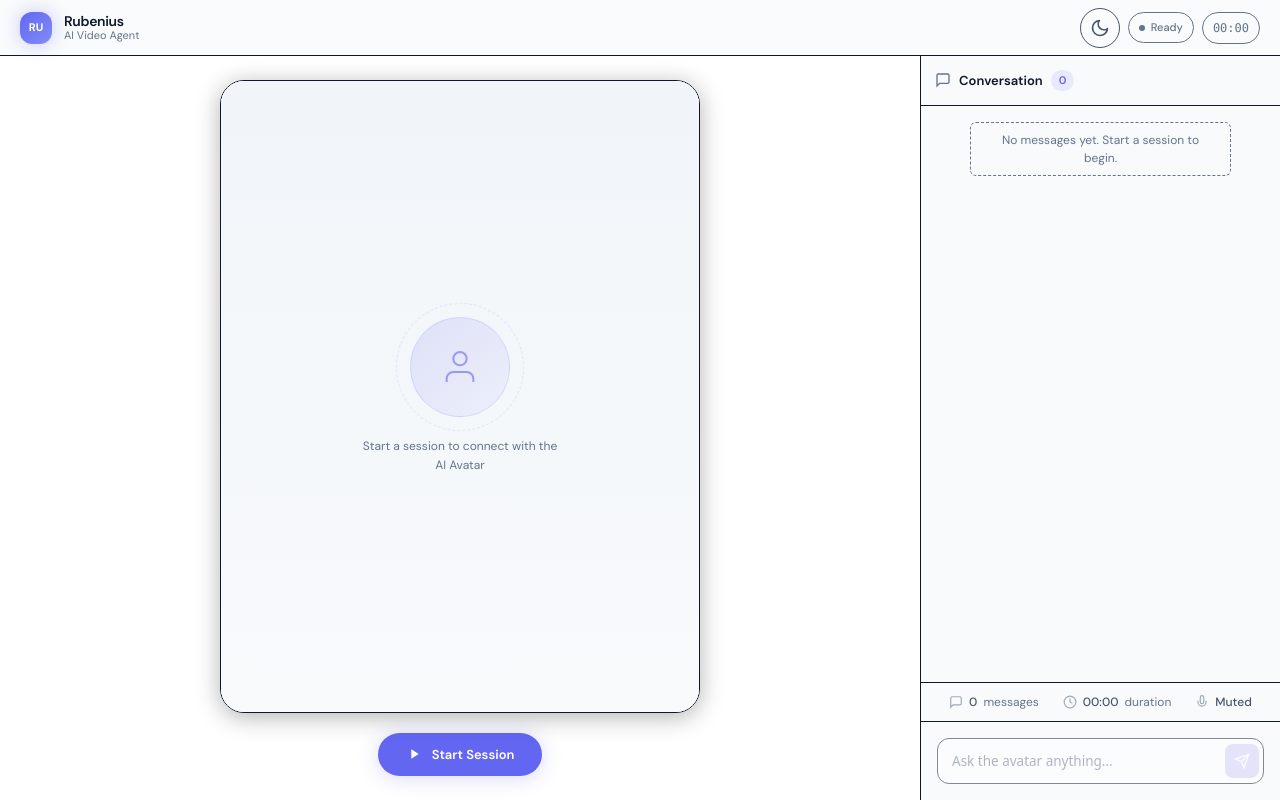
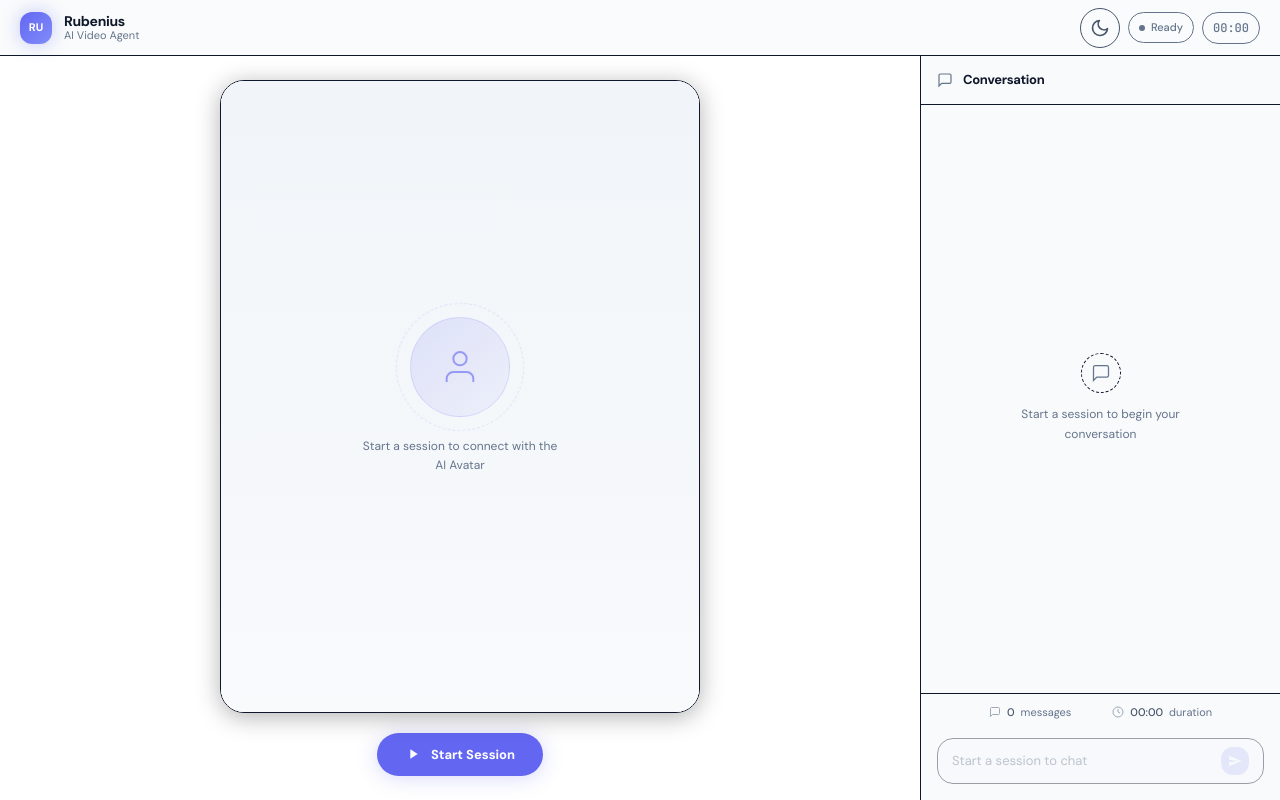
Before and after one commit to niks-nikhil-anand/AI-Video-Agent-Chatbot-Starter-Kit-Talking-Avatar-HeyGen, a Next.js app: page / in a window 1280 px wide. Built offline with nearby package versions, Linux system fonts and the light colour scheme.

Commit message:
refactor: modularize ChatPanel components and update font configuration and layout responsiveness

```diff
--- a/src/app/components/ChatPanel.tsx
+++ b/src/app/components/ChatPanel.tsx
@@ -1,6 +1,7 @@
 'use client';
 
-import React, { useState, useRef, useEffect } from 'react';
+import MessageList from './MessageList';
+import ChatInput from './ChatInput';
 
 interface Message {
   id: string;
@@ -17,7 +18,7 @@ interface ChatPanelProps {
   isTyping: boolean;
   onSendMessage: (text: string) => void;
   duration: string;
-  isMicActive: boolean;
+  unreadCount: number;
 }
 
 export default function ChatPanel({
@@ -28,143 +29,110 @@ export default function ChatPanel({
   isTyping,
   onSendMessage,
   duration,
-  isMicActive
+  unreadCount,
 }: ChatPanelProps) {
-  const [input, setInput] = useState('');
-  const messagesEndRef = useRef<HTMLDivElement>(null);
-
-  useEffect(() => {
-    messagesEndRef.current?.scrollIntoView({ behavior: 'smooth' });
-  }, [messages, isTyping]);
-
-  const handleSend = () => {
-    if (!input.trim() || !isActive) return;
-    onSendMessage(input);
-    setInput('');
-  };
-
-  const handleKeyDown = (e: React.KeyboardEvent) => {
-    if (e.key === 'Enter' && !e.shiftKey) {
-      e.preventDefault();
-      handleSend();
-    }
-  };
+  const visibleMessages = messages.filter((m) => m.role !== 'system');
 
   return (
-    <div className={`flex flex-col bg-bg-secondary border-l border-border-subtle overflow-hidden transition-transform duration-300 sm:translate-x-0 ${isOpen ? 'translate-x-0' : 'translate-x-full'} fixed inset-0 z-40 sm:static`}>
+    <>
+      {/* Mobile backdrop */}
+      {isOpen && (
+        <div
+          className="sm:hidden fixed inset-0 bg-black/40 backdrop-blur-sm z-30"
+          onClick={onToggle}
+        />
+      )}
 
-      {/* Chat Header */}
-      <div className="flex items-center justify-between p-3.5 border-b border-border-subtle flex-shrink-0">
-        <div className="flex items-center gap-2">
-          <svg className="w-4 h-4 text-text-muted" viewBox="0 0 24 24" fill="none" stroke="currentColor" strokeWidth="2">
-            <path d="M21 15a2 2 0 01-2 2H7l-4 4V5a2 2 0 012-2h14a2 2 0 012 2z"/>
+      <aside
+        className={`
+          flex flex-col bg-bg-secondary border-l border-border-subtle overflow-hidden
+          fixed inset-y-0 right-0 w-[88vw] max-w-[380px] z-40
+          sm:static sm:inset-y-auto sm:right-auto sm:w-auto sm:max-w-none sm:z-auto sm:h-full
+          transition-transform duration-300 ease-out
+          ${isOpen ? 'translate-x-0' : 'translate-x-full sm:translate-x-0'}
+        `}
+      >
+        {/* Panel header */}
+        <div className="flex items-center justify-between px-4 py-3.5 border-b border-border-subtle shrink-0">
+          <div className="flex items-center gap-2.5">
+            <svg className="w-4 h-4 text-text-muted" viewBox="0 0 24 24" fill="none" stroke="currentColor" strokeWidth="1.8">
+              <path d="M21 15a2 2 0 01-2 2H7l-4 4V5a2 2 0 012-2h14a2 2 0 012 2z" />
             </svg>
-          <span className="text-[13px] font-semibold text-text-primary">Conversation</span>
-          <span className="text-[11px] font-semibold bg-accent/10 text-accent px-2 py-0.5 rounded-full">
-            {messages.filter(m => m.role !== 'system').length}
+            <span className="text-[13px] font-semibold text-text-primary tracking-tight">Conversation</span>
+            {visibleMessages.length > 0 && (
+              <span className="text-[10px] font-semibold px-1.5 py-0.5 rounded-full bg-accent/10 text-accent tabular-nums">
+                {visibleMessages.length}
               </span>
+            )}
           </div>
+
+          {/* Mobile close */}
           <button
-          className="flex sm:hidden w-8 h-8 rounded-full bg-surface-glass border border-border-subtle text-text-secondary items-center justify-center hover:bg-surface-glass-hover hover:text-text-primary transition-all"
+            className="sm:hidden w-7 h-7 flex items-center justify-center rounded-full bg-surface-glass border border-border-subtle text-text-muted hover:text-text-primary transition-colors"
             onClick={onToggle}
           >
-          <svg className="w-4 h-4" viewBox="0 0 24 24" fill="none" stroke="currentColor" strokeWidth="2">
-            <line x1="18" y1="6" x2="6" y2="18"/><line x1="6" y1="6" x2="18" y2="18"/>
+            <svg className="w-3.5 h-3.5" viewBox="0 0 24 24" fill="none" stroke="currentColor" strokeWidth="2">
+              <line x1="18" y1="6" x2="6" y2="18" />
+              <line x1="6" y1="6" x2="18" y2="18" />
             </svg>
           </button>
         </div>
 
         {/* Messages */}
-      <div className="flex-1 overflow-y-auto p-4 flex flex-col gap-3 custom-scrollbar scroll-smooth">
-        {messages.length === 0 ? (
-          <div className="message system self-center max-w-[80%]">
-             <div className="bg-transparent border border-dashed border-border-subtle text-text-muted text-[12px] text-center px-4 py-2 rounded-md">
-               No messages yet. Start a session to begin.
-             </div>
-          </div>
-        ) : (
-          messages.map((msg) => (
-            <div
-              key={msg.id}
-              className={`flex gap-2.5 max-w-[95%] animate-msg-in ${msg.role === 'user' ? 'self-end flex-row-reverse' : msg.role === 'system' ? 'self-center max-w-[80%]' : ''}`}
-            >
-              {msg.role !== 'system' && (
-                <div className={`w-[30px] h-[30px] rounded-full flex-shrink-0 flex items-center justify-center text-[12px] font-semibold ${msg.role === 'ai' ? 'bg-gradient-to-br from-accent to-[#818cf8] text-white' : 'bg-bg-tertiary border border-border-subtle text-text-secondary'}`}>
-                  {msg.role === 'ai' ? 'AI' : 'You'}
-                </div>
-              )}
+        <MessageList messages={messages} isTyping={isTyping} />
 
-              {msg.role === 'system' ? (
-                <div className="bg-transparent border border-dashed border-border-subtle text-text-muted text-[12px] text-center px-4 py-2 rounded-md w-full">
-                  {msg.content}
-                </div>
-              ) : (
-                <div className="flex flex-col">
-                  <div className={`px-3.5 py-2.5 rounded-xl text-[13.5px] leading-relaxed ${msg.role === 'ai' ? 'bg-bg-card border border-border-subtle text-text-primary' : 'bg-accent text-white'}`}>
-                    {msg.content}
-                  </div>
-                  <div className={`text-[11px] text-text-muted mt-1 px-1 ${msg.role === 'user' ? 'text-right' : ''}`}>
-                    {msg.time}
-                  </div>
-                </div>
-              )}
-            </div>
-          ))
-        )}
-
-        {/* Typing Indicator */}
-        {isTyping && (
-          <div className="flex gap-2.5 max-w-[95%] animate-msg-in">
-            <div className="w-[30px] h-[30px] rounded-full flex-shrink-0 flex items-center justify-center text-[12px] font-semibold bg-gradient-to-br from-accent to-[#818cf8] text-white">
-              AI
-            </div>
-            <div className="flex gap-1 items-center px-4 py-3 bg-bg-card border border-border-subtle rounded-xl">
-              <span className="w-1.5 h-1.5 bg-text-muted rounded-full animate-typing-bounce" style={{ animationDelay: '0s' }} />
-              <span className="w-1.5 h-1.5 bg-text-muted rounded-full animate-typing-bounce" style={{ animationDelay: '0.2s' }} />
-              <span className="w-1.5 h-1.5 bg-text-muted rounded-full animate-typing-bounce" style={{ animationDelay: '0.4s' }} />
-            </div>
-          </div>
-        )}
-        <div ref={messagesEndRef} />
+        {/* Stats bar */}
+        <div className="flex items-center justify-center gap-5 px-4 py-2.5 border-t border-border-subtle shrink-0">
+          <Stat
+            icon={
+              <svg className="w-3 h-3" viewBox="0 0 24 24" fill="none" stroke="currentColor" strokeWidth="2">
+                <path d="M21 15a2 2 0 01-2 2H7l-4 4V5a2 2 0 012-2h14a2 2 0 012 2z" />
+              </svg>
+            }
+            value={String(visibleMessages.length)}
+            label="messages"
+          />
+          <div className="w-px h-3 bg-border-subtle" />
+          <Stat
+            icon={
+              <svg className="w-3 h-3" viewBox="0 0 24 24" fill="none" stroke="currentColor" strokeWidth="2">
+                <circle cx="12" cy="12" r="10" />
+                <polyline points="12 6 12 12 16 14" />
+              </svg>
+            }
+            value={duration}
+            label="duration"
+          />
         </div>
 
-      {/* Stats Bar */}
-      <div className="flex items-center justify-center gap-6 py-2.5 px-4 border-t border-border-subtle bg-bg-secondary flex-shrink-0">
-        <div className="flex items-center gap-1.5 text-[12px] text-text-muted">
-          <svg className="w-3.5 h-3.5 opacity-60" viewBox="0 0 24 24" fill="none" stroke="currentColor" strokeWidth="2"><path d="M21 15a2 2 0 01-2 2H7l-4 4V5a2 2 0 012-2h14a2 2 0 012 2z"/></svg>
-          <span className="text-text-secondary font-medium">{messages.filter(m => m.role !== 'system').length}</span> messages
-        </div>
-        <div className="flex items-center gap-1.5 text-[12px] text-text-muted">
-          <svg className="w-3.5 h-3.5 opacity-60" viewBox="0 0 24 24" fill="none" stroke="currentColor" strokeWidth="2"><circle cx="12" cy="12" r="10"/><polyline points="12 6 12 12 16 14"/></svg>
-          <span className="text-text-secondary font-medium">{duration}</span> duration
-        </div>
-        <div className="flex items-center gap-1.5 text-[12px] text-text-muted">
-          <svg className="w-3.5 h-3.5 opacity-60" viewBox="0 0 24 24" fill="none" stroke="currentColor" strokeWidth="2"><path d="M12 1a3 3 0 00-3 3v8a3 3 0 006 0V4a3 3 0 00-3-3z"/><path d="M19 10v2a7 7 0 01-14 0v-2"/></svg>
-          <span className="text-text-secondary font-medium">{isMicActive ? 'Active' : 'Muted'}</span>
-        </div>
-      </div>
+        {/* Input */}
+        <ChatInput isActive={isActive} onSend={onSendMessage} />
+      </aside>
 
-      {/* Input Area */}
-      <div className="p-4 border-t border-border-subtle flex-shrink-0 bg-bg-secondary">
-        <div className={`flex items-center gap-2 bg-bg-primary border border-border-subtle rounded-xl p-1 pl-3.5 transition-all duration-150 ${isActive ? 'focus-within:border-accent/40' : 'opacity-50'}`}>
-          <input
-            className="flex-1 bg-transparent border-none outline-none font-sans text-[13.5px] text-text-primary py-2 placeholder:text-text-muted"
-            type="text"
-            placeholder="Ask the avatar anything..."
-            value={input}
-            onChange={(e) => setInput(e.target.value)}
-            onKeyDown={handleKeyDown}
-            disabled={!isActive}
-          />
+      {/* Mobile FAB */}
       <button
-            className={`w-[34px] h-[34px] rounded-lg bg-accent text-white flex items-center justify-center transition-all hover:bg-[#5558e6] disabled:opacity-30 disabled:cursor-not-allowed`}
-            onClick={handleSend}
-            disabled={!input.trim() || !isActive}
+        className="sm:hidden fixed bottom-5 right-5 w-12 h-12 rounded-full bg-accent text-white flex items-center justify-center shadow-[0_4px_20px_rgba(99,102,241,0.4)] z-50 active:scale-90 transition-all"
+        onClick={onToggle}
       >
-            <svg className="w-4 h-4" viewBox="0 0 24 24" fill="none" stroke="currentColor" strokeWidth="2"><line x1="22" y1="2" x2="11" y2="13"/><polygon points="22 2 15 22 11 13 2 9 22 2"/></svg>
+        <svg className="w-5 h-5" viewBox="0 0 24 24" fill="none" stroke="currentColor" strokeWidth="2">
+          <path d="M21 15a2 2 0 01-2 2H7l-4 4V5a2 2 0 012-2h14a2 2 0 012 2z" />
+        </svg>
+        {unreadCount > 0 && (
+          <span className="absolute -top-0.5 -right-0.5 w-5 h-5 bg-[#ef4444] border-2 border-bg-primary rounded-full text-[10px] font-bold flex items-center justify-center tabular-nums">
+            {unreadCount > 9 ? '9+' : unreadCount}
+          </span>
+        )}
       </button>
-        </div>
-      </div>
+    </>
+  );
+}
+
+function Stat({ icon, value, label }: { icon: React.ReactNode; value: string; label: string }) {
+  return (
+    <div className="flex items-center gap-1.5 text-[11px] text-text-muted">
+      <span className="opacity-60">{icon}</span>
+      <span className="font-medium text-text-secondary">{value}</span>
+      <span>{label}</span>
     </div>
   );
 }
--- a/src/app/globals.css
+++ b/src/app/globals.css
@@ -59,12 +59,14 @@
   --color-text-primary: var(--text-primary);
   --color-text-secondary: var(--text-secondary);
   --color-text-muted: var(--text-muted);
+  --font-sans: var(--font-dm-sans);
+  --font-mono: var(--font-jb-mono);
 }
 
 body {
   background: var(--bg-primary);
   color: var(--text-primary);
-  font-family: 'DM Sans', sans-serif;
+  font-family: var(--font-sans), sans-serif;
   min-height: 100dvh;
 }
 
@@ -102,6 +104,8 @@ body {
 .animate-msg-in { animation: msg-in 0.3s ease-out; }
 .animate-mic-pulse { animation: mic-pulse 1.5s ease-in-out infinite; }
 
-.custom-scrollbar::-webkit-scrollbar { width: 4px; }
-.custom-scrollbar::-webkit-scrollbar-track { background: transparent; }
-.custom-scrollbar::-webkit-scrollbar-thumb { background: var(--border-subtle); border-radius: 4px; }
+.custom-scrollbar { scrollbar-width: thin; scrollbar-color: var(--border-subtle) var(--bg-tertiary); }
+.custom-scrollbar::-webkit-scrollbar { width: 6px; }
+.custom-scrollbar::-webkit-scrollbar-track { background: var(--bg-tertiary); border-radius: 6px; }
+.custom-scrollbar::-webkit-scrollbar-thumb { background: var(--border-subtle); border-radius: 6px; }
+.custom-scrollbar::-webkit-scrollbar-thumb:hover { background: var(--text-muted); }
--- a/src/app/layout.tsx
+++ b/src/app/layout.tsx
@@ -6,10 +6,11 @@ import { ThemeProvider } from "./components/theme-provider";
 const dmSans = DM_Sans({
   variable: "--font-dm-sans",
   subsets: ["latin"],
+  weight: ["400", "500", "700"],
 });
 
 const jbMono = JetBrains_Mono({
-  variable: "--font-jetbrains-mono",
+  variable: "--font-jb-mono",
   subsets: ["latin"],
 });
 
```
Lines whose indentation alone changed are shown as unchanged.
